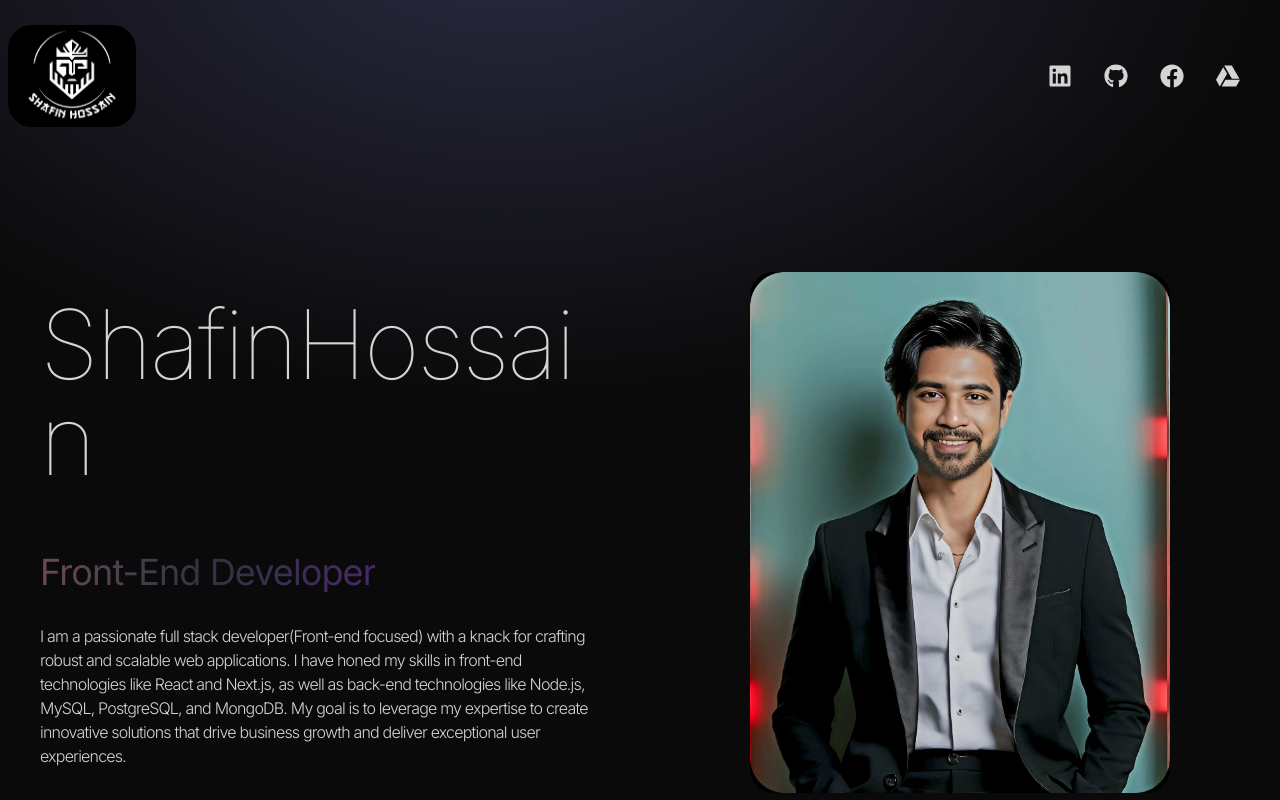
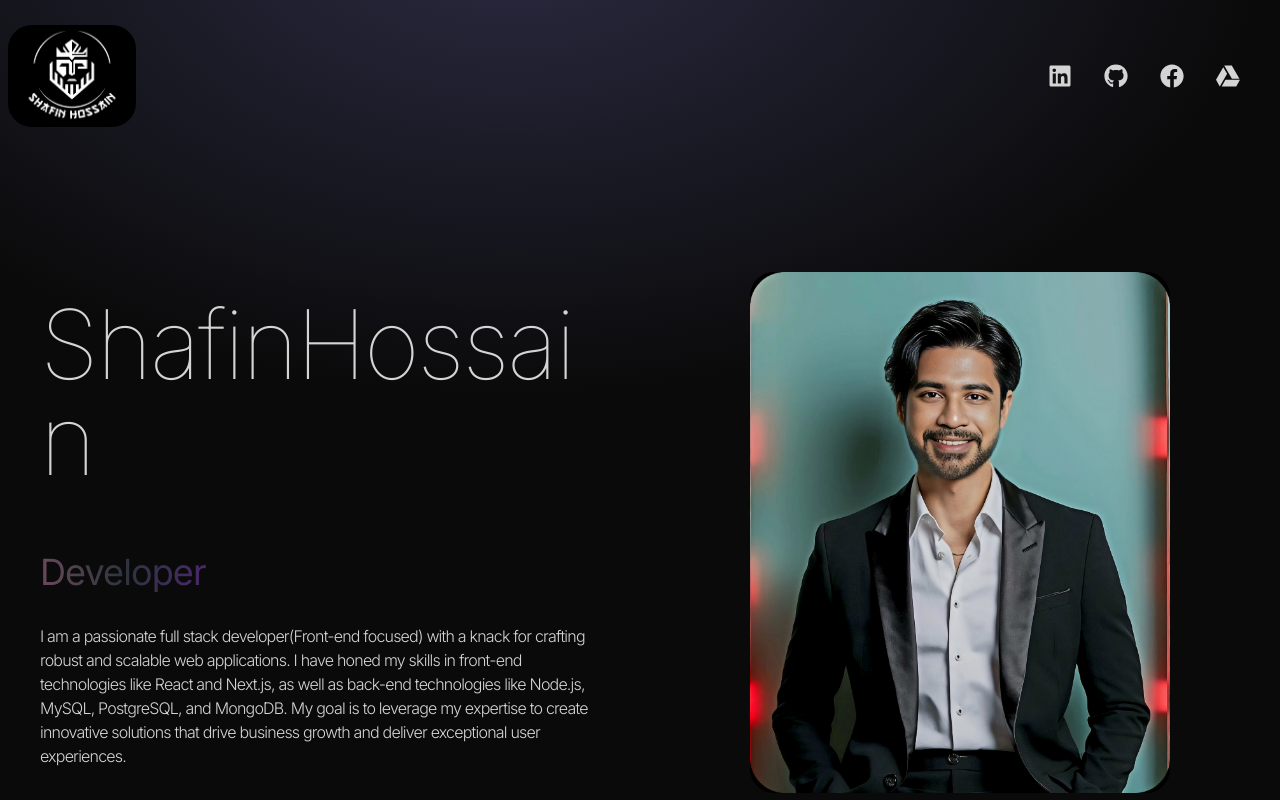
Before and after one commit to Shafin047/portfolio1, a React (Vite) app: page / in a window 1280 px wide. Shown: the top 800 px of the page. Built offline with nearby package versions, Linux system fonts and the light colour scheme.

Commit message:
Update Hero.jsx

```diff
--- a/src/components/Hero.jsx
+++ b/src/components/Hero.jsx
@@ -25,7 +25,6 @@ const Hero = () => {
   const [currentIndex, setCurrentIndex] = useState(0);
   const titles = [
     "Front-End Developer",
-    "MERN Stack Developer",
     "Developer",
     "Fast Learner",
   ];
```
